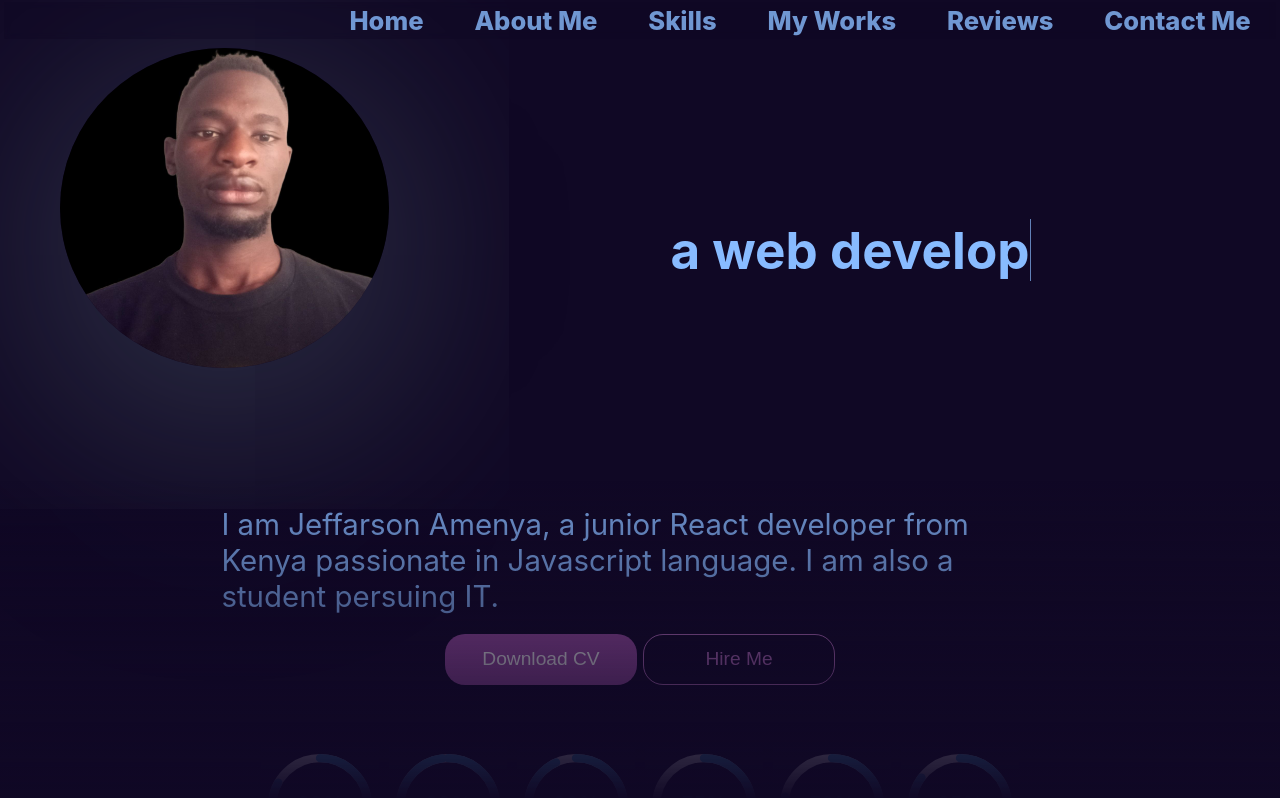
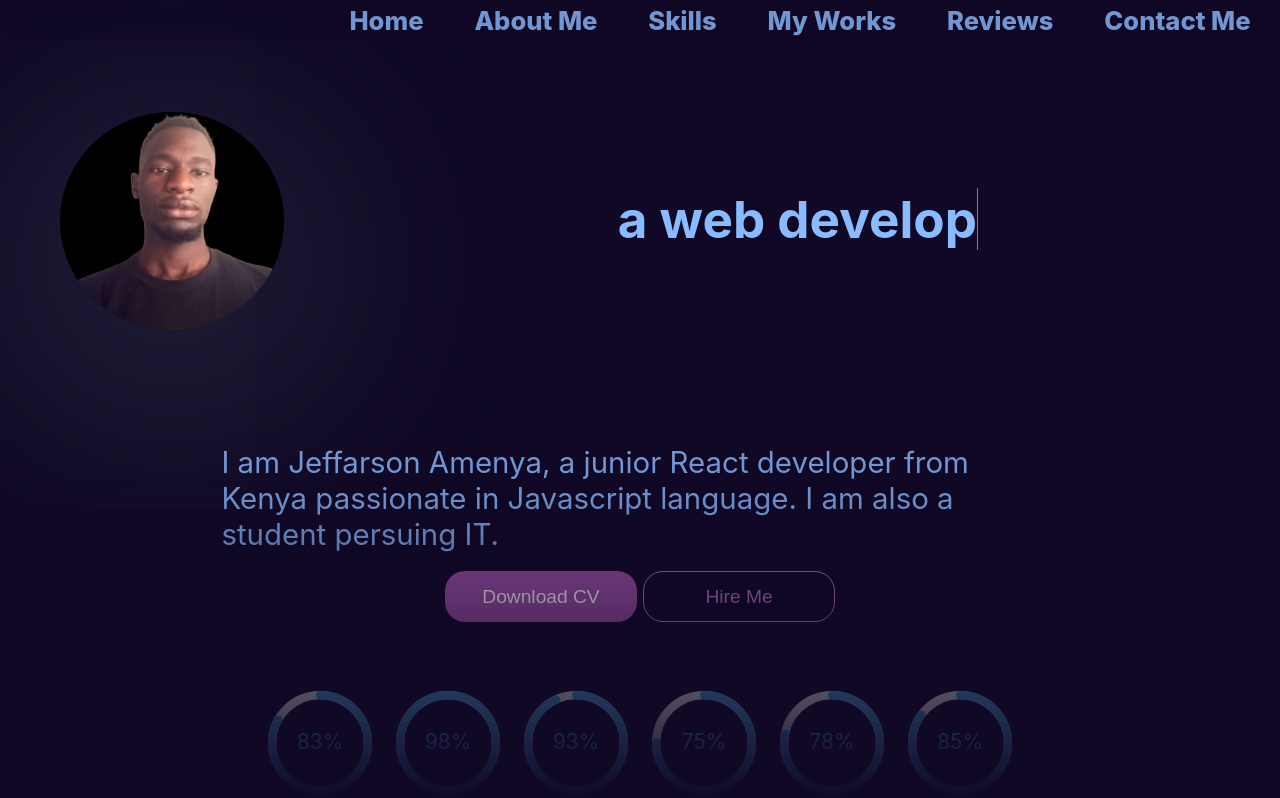
Before and after one commit to aspects19/portfolio, a React (Create React App) app: page / in a window 1280 px wide. Shown: the top 798 px of the page. Built offline with nearby package versions, Linux system fonts and the light colour scheme.

Commit message:
resized the main avatar

```diff
--- a/src/components/Home/Home.css
+++ b/src/components/Home/Home.css
@@ -17,9 +17,10 @@
     }
 
     .avatar img {
-        margin-bottom: 10dvh;
+        margin-top: 5dvw;
+        margin-bottom: 7dvh;
         box-shadow: 0px 40px 300px rgba(101, 124, 128, 0.521);
-        height: 25dvw;
+        height: 17dvw;
         border-radius: 50%;
     }
 
```
Also changed, not shown: public/assets/avatar21.jpg (deleted), 1 other file (tests, documents, lock files or other folders).
